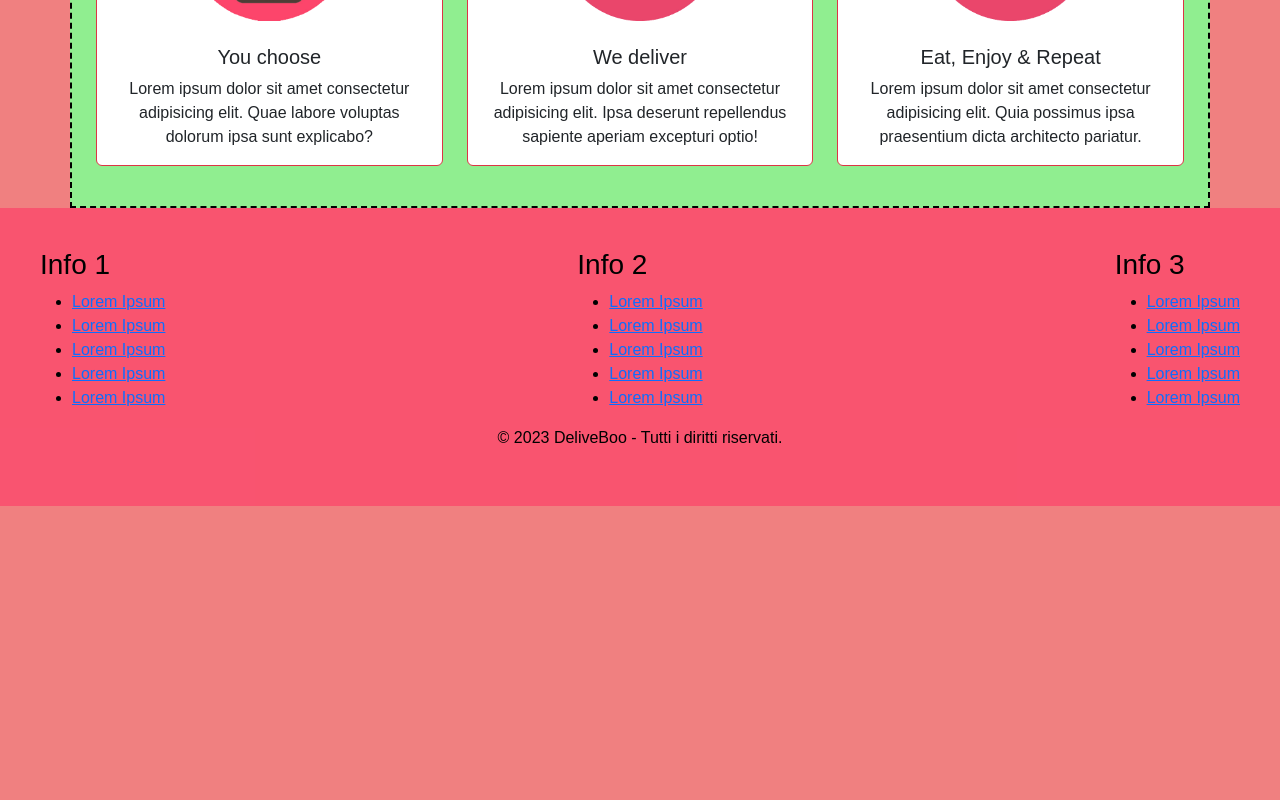
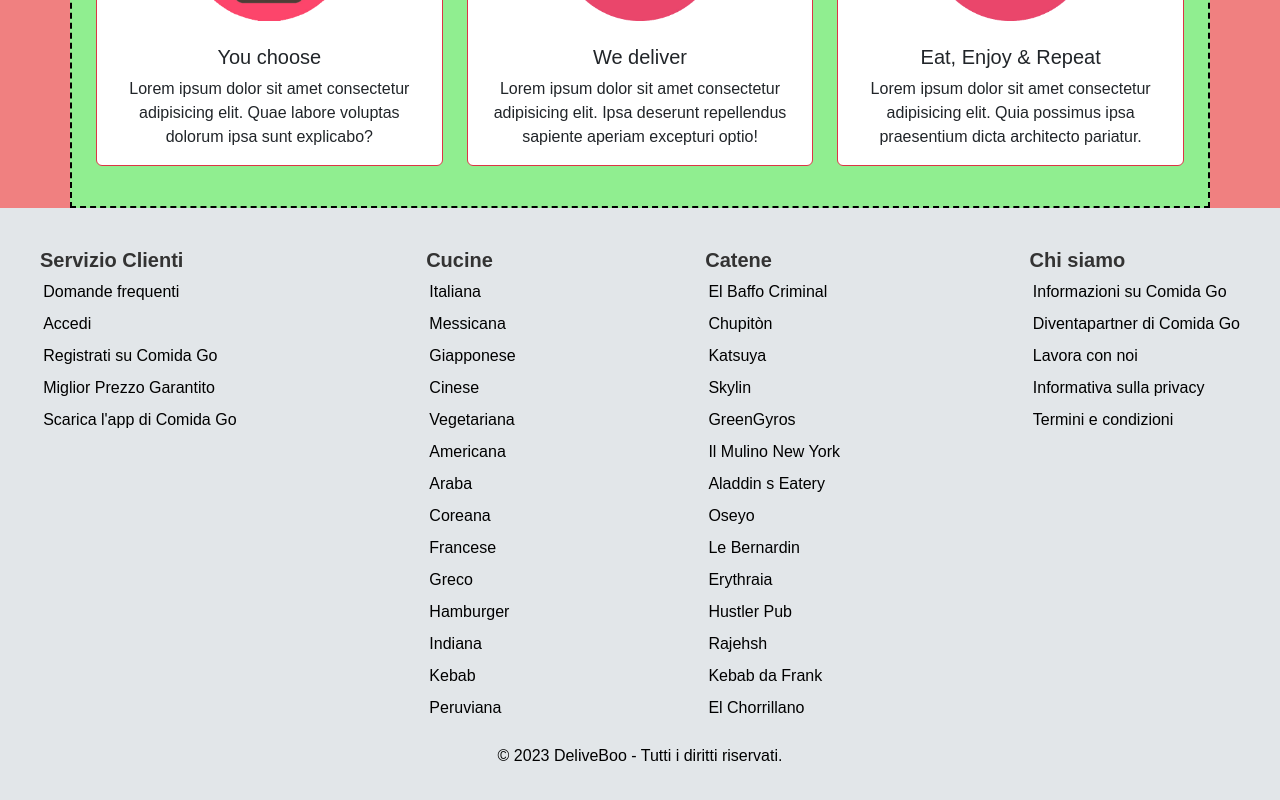
Before and after one commit to D4riu5/DeliveBoo-front-end, a Vue app: page / in a window 1280 px wide. Shown: the part 1097-1897 px from the top of the page. Before the commit the page ends 1603 px from the top, so only its background shows below. Built offline with nearby package versions, Linux system fonts and the light colour scheme; no server answers.

Commit message:
Modificato footer

```diff
--- a/src/components/AppFooter.vue
+++ b/src/components/AppFooter.vue
@@ -21,35 +21,80 @@ export default {
     <footer>
         <div class="footer-container">
             <div class="footer-section">
-                <h3>Info 1</h3>
-                <ul>
-                    <li><a href="#">Lorem Ipsum</a></li>
-                    <li><a href="#">Lorem Ipsum</a></li>
-                    <li><a href="#">Lorem Ipsum</a></li>
-                    <li><a href="#">Lorem Ipsum</a></li>
-                    <li><a href="#">Lorem Ipsum</a></li>
+                <h5>
+                    <strong>
+                        Servizio Clienti
+                    </strong>
+                </h5>
+                <ul class="d-flex flex-column">
+                    <li><a href="#">Domande frequenti</a></li>
+                    <li><a href="#">Accedi</a></li>
+                    <li><a href="#">Registrati su Comida Go</a></li>
+                    <li><a href="#">Miglior Prezzo Garantito</a></li>
+                    <li><a href="#">Scarica l'app di Comida Go</a></li>
                 </ul>
             </div>
 
             <div class="footer-section">
-                <h3>Info 2</h3>
+                <h5>
+                    <strong>
+                        Cucine
+                    </strong>
+                </h5>
                 <ul>
-                    <li><a href="#">Lorem Ipsum</a></li>
-                    <li><a href="#">Lorem Ipsum</a></li>
-                    <li><a href="#">Lorem Ipsum</a></li>
-                    <li><a href="#">Lorem Ipsum</a></li>
-                    <li><a href="#">Lorem Ipsum</a></li>
+                    <li><a href="#">Italiana</a></li>
+                    <li><a href="#">Messicana</a></li>
+                    <li><a href="#">Giapponese</a></li>
+                    <li><a href="#">Cinese</a></li>
+                    <li><a href="#">Vegetariana</a></li>
+                    <li><a href="#">Americana</a></li>
+                    <li><a href="#">Araba</a></li>
+                    <li><a href="#">Coreana</a></li>
+                    <li><a href="#">Francese</a></li>
+                    <li><a href="#">Greco</a></li>
+                    <li><a href="#">Hamburger</a></li>
+                    <li><a href="#">Indiana</a></li>
+                    <li><a href="#">Kebab</a></li>
+                    <li><a href="#">Peruviana</a></li>
                 </ul>
             </div>
 
             <div class="footer-section">
-                <h3>Info 3</h3>
+                <h5>
+                    <strong>
+                        Catene
+                    </strong>
+                </h5>
+                <ul class="d-flex flex-column">
+                    <li><a href="#">El Baffo Criminal</a></li>
+                    <li><a href="#">Chupitòn</a></li>
+                    <li><a href="#">Katsuya</a></li>
+                    <li><a href="#">Skylin</a></li>
+                    <li><a href="#">GreenGyros</a></li>
+                    <li><a href="#">Il Mulino New York</a></li>
+                    <li><a href="#">Aladdin s Eatery</a></li>
+                    <li><a href="#">Oseyo</a></li>
+                    <li><a href="#">Le Bernardin</a></li>
+                    <li><a href="#">Erythraia</a></li>
+                    <li><a href="#">Hustler Pub</a></li>
+                    <li><a href="#">Rajehsh</a></li>
+                    <li><a href="#">Kebab da Frank</a></li>
+                    <li><a href="#">El Chorrillano</a></li>
+                </ul>
+            </div>
+
+            <div class="footer-section">
+                <h5>
+                    <strong>
+                        Chi siamo
+                    </strong>
+                </h5>
                 <ul>
-                    <li><a href="#">Lorem Ipsum</a></li>
-                    <li><a href="#">Lorem Ipsum</a></li>
-                    <li><a href="#">Lorem Ipsum</a></li>
-                    <li><a href="#">Lorem Ipsum</a></li>
-                    <li><a href="#">Lorem Ipsum</a></li>
+                    <li><a href="#">Informazioni su Comida Go</a></li>
+                    <li><a href="#">Diventapartner di Comida Go</a></li>
+                    <li><a href="#">Lavora con noi</a></li>
+                    <li><a href="#">Informativa sulla privacy</a></li>
+                    <li><a href="#">Termini e condizioni</a></li>
                 </ul>
             </div>
         </div>
@@ -62,7 +107,7 @@ export default {
 
 <style lang="scss" scoped>
     footer {
-        background-color: rgba(252, 69, 106, 0.74);
+        background-color: #E2E6E9;
         color: black;
         padding: 40px 0;
     }
@@ -73,4 +118,26 @@ export default {
         max-width: 1200px;
         margin: 0 auto;
     }
+
+    .footer-section{
+
+
+        h5{
+            color: #333333;
+        }
+        ul{
+            text-align: start;
+            padding-left: 0.2rem;
+
+            li{
+                list-style: none;
+                padding-bottom: 8px;
+
+                a{
+                    text-decoration: none;
+                    color: black;
+                }
+            }
+        }
+    }
 </style>
```
